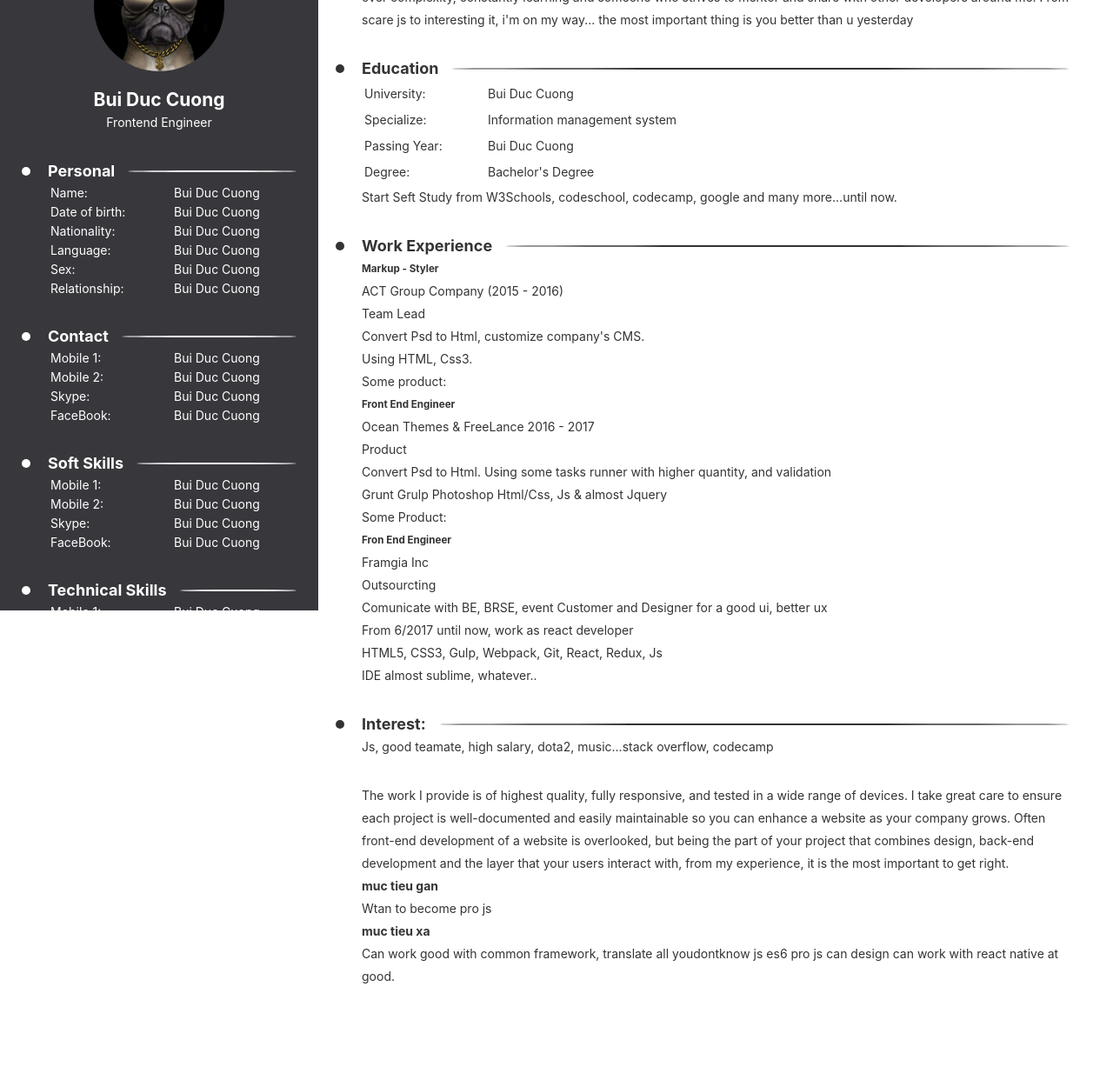
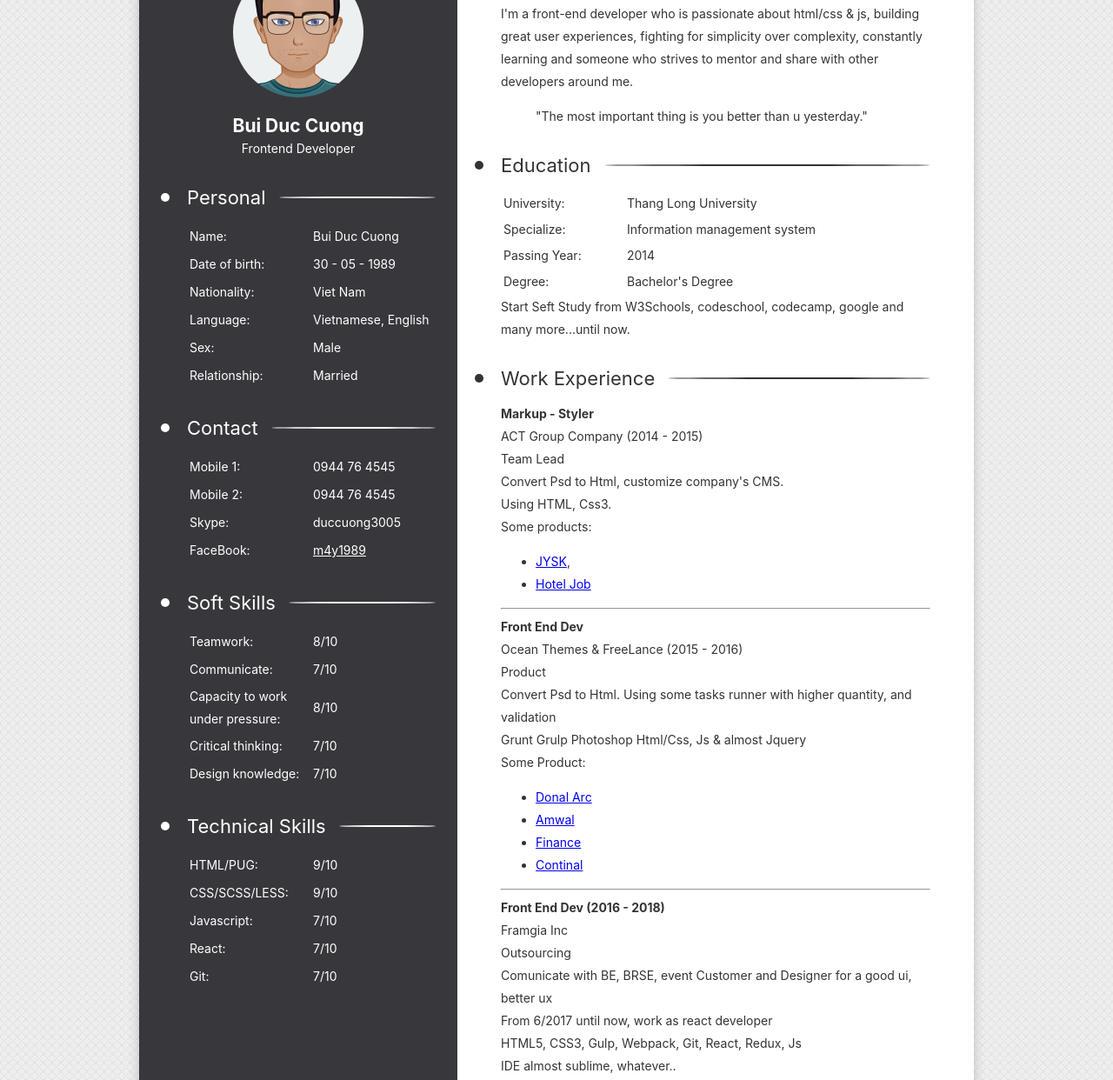
Before and after one commit to buiduccuong30051989/buiduccuong30051989.github.io, a React app: page / in a window 1280 px wide. Shown: the part 98-1340 px from the top of the page at 87% size. Before the commit the page ends 1264 px from the top, so only its background shows below. Built offline with nearby package versions, Linux system fonts and the light colour scheme.

```diff
--- a/src/assets/main.scss
+++ b/src/assets/main.scss
@@ -19,6 +19,7 @@
   word-wrap:break-word;
   margin: 0;
   font-size: 14px;
+  background-image: url('images/patern.png');
 }
 
 * {
@@ -32,17 +33,26 @@
 }
 
 .wrapper {
+  width: 960px;
+  margin: 30px auto;
+  position: relative;
+  box-shadow: 0 0 12px rgba(0, 0, 0, 0.2);
+
 }
 
 .sidebar {
   padding: 30px 25px;
   width: 366px;
-  position: fixed;
+  position: absolute;
   top: 0;
   left: 0;
-  height: 100vh;
+  height: 100%;
   background-color: #38373c;
   color: #fff;
+
+  a {
+    color: #fff;
+  }
 }
 
 .sidebar__avatar {
@@ -67,6 +77,10 @@
   background-color: white;
   min-height: 100vh;
   padding: 30px 50px;
+
+  h5 {
+    font-size: 14px;
+  }
 }
 
 tbody th {
@@ -89,7 +103,9 @@
     display: flex;
     align-items: center;
     white-space: nowrap;
-    font-size: 18px;
+    font-size: 22px;
+    margin-bottom: 15px;
+    font-weight: 400;
 
     &:before {
       content: '';
@@ -131,7 +147,7 @@
 
   table {
     td, th {
-      line-height: 18px;
+      height: 30px;
     }
   }
 }
--- a/src/components/index.js
+++ b/src/components/index.js
@@ -1,5 +1,5 @@
 import React, { Component } from "react"
-import avatar from "./../assets/images/avatar.jpg"
+import avatar from "./../assets/images/myAvatar.png"
 
 const App = () => {
   return (
@@ -10,7 +10,7 @@
         </div>
         <div className="sidebar__des">
           <h2>Bui Duc Cuong</h2>
-          <h4>Frontend Engineer</h4>
+          <h4>Frontend Developer</h4>
         </div>
         <div className="sidebar__block">
           <h4 className="title">Personal</h4>
@@ -22,23 +22,23 @@
               </tr>
               <tr>
                 <th scope="row">Date of birth:</th>
-                <td>Bui Duc Cuong</td>
+                <td>30 - 05 - 1989</td>
               </tr>
               <tr>
                 <th scope="row">Nationality:</th>
-                <td>Bui Duc Cuong</td>
+                <td>Viet Nam</td>
               </tr>
               <tr>
                 <th scope="row">Language:</th>
-                <td>Bui Duc Cuong</td>
+                <td>Vietnamese, English</td>
               </tr>
               <tr>
                 <th scope="row">Sex:</th>
-                <td>Bui Duc Cuong</td>
+                <td>Male</td>
               </tr>
               <tr>
                 <th scope="row">Relationship:</th>
-                <td>Bui Duc Cuong</td>
+                <td>Married</td>
               </tr>
             </tbody>
           </table>
@@ -49,19 +49,21 @@
             <tbody>
               <tr>
                 <th scope="row">Mobile 1:</th>
-                <td>Bui Duc Cuong</td>
+                <td>0944 76 4545</td>
               </tr>
               <tr>
                 <th scope="row">Mobile 2:</th>
-                <td>Bui Duc Cuong</td>
+                <td>0944 76 4545</td>
               </tr>
               <tr>
                 <th scope="row">Skype:</th>
-                <td>Bui Duc Cuong</td>
+                <td>duccuong3005</td>
               </tr>
               <tr>
                 <th scope="row">FaceBook:</th>
-                <td>Bui Duc Cuong</td>
+                <td>
+                  <a target="blank" href="https://www.facebook.com/m4y1989">m4y1989</a>
+                </td>
               </tr>
             </tbody>
           </table>
@@ -71,20 +73,24 @@
           <table>
             <tbody>
               <tr>
-                <th scope="row">Mobile 1:</th>
-                <td>Bui Duc Cuong</td>
+                <th scope="row">Teamwork:</th>
+                <td>8/10</td>
               </tr>
               <tr>
-                <th scope="row">Mobile 2:</th>
-                <td>Bui Duc Cuong</td>
+                <th scope="row">Communicate:</th>
+                <td>7/10</td>
               </tr>
               <tr>
-                <th scope="row">Skype:</th>
-                <td>Bui Duc Cuong</td>
+                <th scope="row">Capacity to work under pressure:</th>
+                <td>8/10</td>
               </tr>
               <tr>
-                <th scope="row">FaceBook:</th>
-                <td>Bui Duc Cuong</td>
+                <th scope="row">Critical thinking:</th>
+                <td>7/10</td>
+              </tr>
+              <tr>
+                <th scope="row">Design knowledge:</th>
+                <td>7/10</td>
               </tr>
             </tbody>
           </table>
@@ -94,20 +100,24 @@
           <table>
             <tbody>
               <tr>
-                <th scope="row">Mobile 1:</th>
-                <td>Bui Duc Cuong</td>
+                <th scope="row">HTML/PUG:</th>
+                <td>9/10</td>
               </tr>
               <tr>
-                <th scope="row">Mobile 2:</th>
-                <td>Bui Duc Cuong</td>
+                <th scope="row">CSS/SCSS/LESS:</th>
+                <td>9/10</td>
               </tr>
               <tr>
-                <th scope="row">Skype:</th>
-                <td>Bui Duc Cuong</td>
+                <th scope="row">Javascript:</th>
+                <td>7/10</td>
               </tr>
               <tr>
-                <th scope="row">FaceBook:</th>
-                <td>Bui Duc Cuong</td>
+                <th scope="row">React:</th>
+                <td>7/10</td>
+              </tr>
+              <tr>
+                <th scope="row">Git:</th>
+                <td>7/10</td>
               </tr>
             </tbody>
           </table>
@@ -116,9 +126,10 @@
       <main>
         <div className="main__block">
           <h4 className="title">About Me</h4>
-          <p>I'm a front-end developer who is passionate about html/css & js, building great user experiences, fighting for simplicity over complexity, constantly learning and someone who strives to mentor and share with other developers around me.
-            From scare js to interesting it, i'm on my way...
-            the most important thing is you better than u yesterday
+          <p>I'm a front-end developer who is passionate about html/css & js, building great user experiences, fighting for simplicity over complexity, constantly learning and someone who strives to mentor and share with other developers around me.<br />
+            <blockquote>
+              "The most important thing is you better than u yesterday."
+            </blockquote>
           </p>
         </div>
         <div className="main__block">
@@ -127,7 +138,7 @@
             <tbody>
               <tr>
                 <th scope="row">University:</th>
-                <td>Bui Duc Cuong</td>
+                <td>Thang Long University</td>
               </tr>
               <tr>
                 <th scope="row">Specialize:</th>
@@ -135,7 +146,7 @@
               </tr>
               <tr>
                 <th scope="row">Passing Year:</th>
-                <td>Bui Duc Cuong</td>
+                <td>2014</td>
               </tr>
               <tr>
                 <th scope="row">Degree:</th>
@@ -143,29 +154,62 @@
               </tr>
             </tbody>
           </table>
-          <quote>Start Seft Study from W3Schools, codeschool, codecamp, google and many more...until now.</quote>
+          <p>Start Seft Study from W3Schools, codeschool, codecamp, google and many more...until now.</p>
         </div>
         <div className="main__block">
           <h4 className="title">Work Experience</h4>
           <h5>Markup - Styler</h5>
-          <p>ACT Group Company (2015 - 2016)</p>
+          <p>ACT Group Company (2014 - 2015)</p>
           <p>Team Lead</p>
           <p>
             Convert Psd to Html, customize company's CMS.
           </p>
           <p> Using HTML, Css3.</p>
-          <p>Some product:</p>
+          <p>Some products: </p>
+          <ul>
+            <li>
+              <a href="http://jysk.vn/"> JYSK</a>,
+            </li>
+            <li>
+              <a href="https://www.hoteljob.vn/"> Hotel Job</a>
+            </li>
+          </ul>
 
-          <h5>Front End Engineer</h5>
-          <p>Ocean Themes & FreeLance 2016 - 2017</p>
+          <hr />
+
+          <h5>Front End Dev</h5>
+          <p>Ocean Themes & FreeLance (2015 - 2016)</p>
           <p>Product</p>
           <p>Convert Psd to Html. Using some tasks runner with higher quantity, and validation</p>
           <p>Grunt Grulp Photoshop Html/Css, Js & almost Jquery</p>
           <p>Some Product: </p>
+          <ul>
+            <li>
+              <a href="http://templates.thememodern.com/donald-arch-light/">
+                Donal Arc
+              </a>
+            </li>
+            <li>
+              <a href="http://templates.thememodern.com/amwal/">
+                Amwal
+              </a>
+            </li>
+            <li>
+              <a href="http://templates.thememodern.com/finance/">
+                Finance
+              </a>
+            </li>
+            <li>
+              <a href="http://templates.thememodern.com/continal/">
+                Continal
+              </a>
+            </li>
+          </ul>
+          <hr />
 
-          <h5>Fron End Engineer</h5>
+          <h5>Front End Dev (2016 - 2018)</h5>
           <p>Framgia Inc</p>
-          <p>Outsourcting</p>
+          <p>Outsourcing</p>
           <p>Comunicate with BE, BRSE, event Customer and Designer for a good ui, better ux</p>
           <p>From 6/2017 until now, work as react developer</p>
           <p>HTML5, CSS3, Gulp, Webpack, Git, React, Redux, Js</p>
@@ -174,10 +218,11 @@
 
         <div className="main__block">
           <h4 className="title">Interest:</h4>
-          <p>Js, good teamate, high salary, dota2, music...stack overflow, codecamp</p>
+          <p>Js, good teamate, high salary, dota2, music, stack overflow, codecamp...</p>
         </div>
 
         <div>
+          dang test:
           The work I provide is of highest quality, fully responsive, and tested in a wide range of devices. I take great care to ensure each project is well-documented and easily maintainable so you can enhance a website as your company grows.
 
           Often front-end development of a website is overlooked, but being the part of your project that combines design, back-end development and the layer that your users interact with, from my experience, it is the most important to get right.
```
Also changed, not shown: src/assets/images/avatar.jpg (deleted), src/assets/images/myAvatar.png (added), src/assets/images/myAvatar.svg (added), src/assets/images/patern.png (added), 1 other file.
